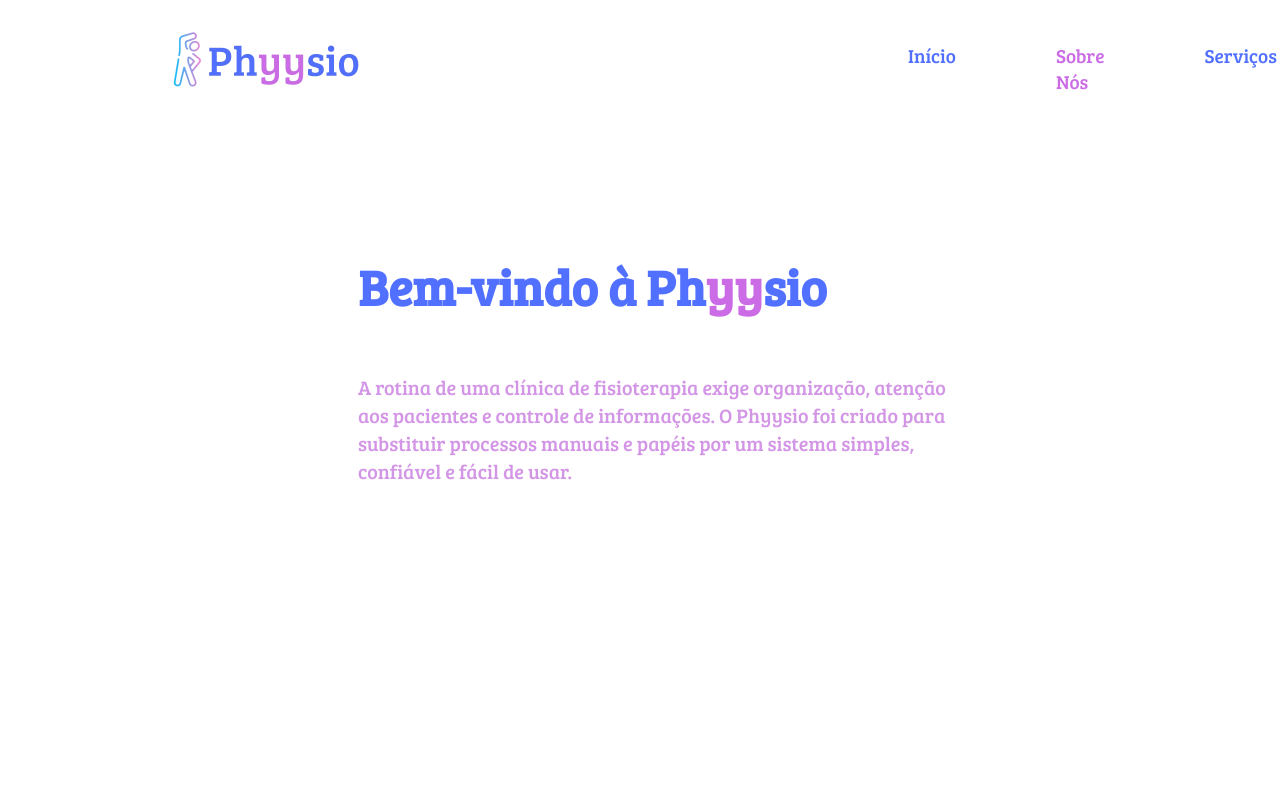
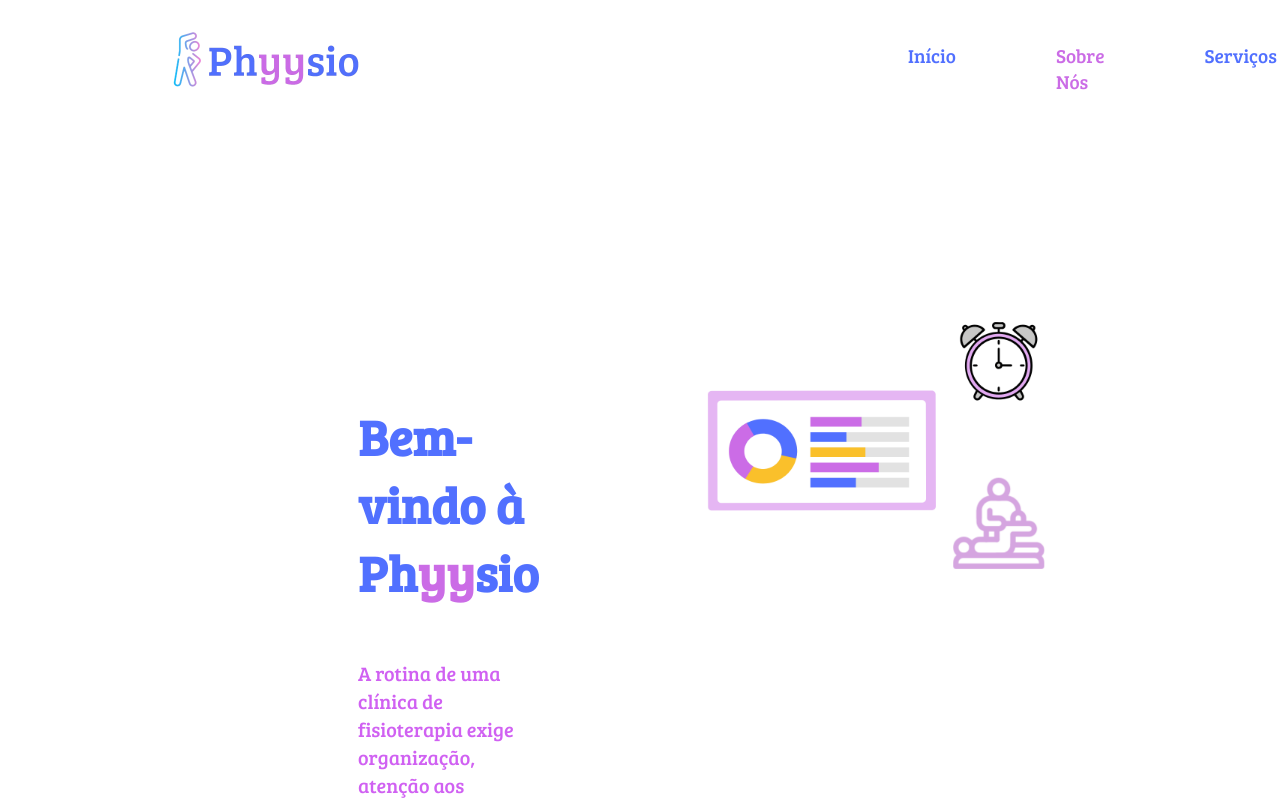
Before and after one commit to vicentejuniordev/Phyysio, a React (Vite) app in the folder phyysio-frontend/: page / in a window 1280 px wide. Shown: the top 800 px of the page. Built offline with nearby package versions, Linux system fonts and the light colour scheme.

Commit message:
feat add `text-home` component

```diff
--- a/phyysio-frontend/src/components/Text-Home/TextHome.css
+++ b/phyysio-frontend/src/components/Text-Home/TextHome.css
@@ -1,4 +1,13 @@
 @import '../../styles/global.css';
+
+.text-home-container {
+    display: flex;
+    flex-direction: row;
+    align-items: center;
+    justify-content: space-between;
+    margin-right: 300;
+
+}
 
 .text-home{
     display: flex;
@@ -21,7 +30,7 @@
 
 .text-simple{
     font-size: 20px;
-    color: #d395e5;
+    color: #d061f2;
     font-weight: lighter;
     font-style: normal;
 }
@@ -30,3 +39,10 @@
 .highlight {
   color: #cb6ce6;
 }
+
+.home-image {
+  width: 750px;
+  height: 750px;
+  margin-bottom: 450px;
+
+}
--- a/phyysio-frontend/src/components/Text-Home/TextHome.jsx
+++ b/phyysio-frontend/src/components/Text-Home/TextHome.jsx
@@ -1,9 +1,11 @@
 import "./TextHome.css";
+import image from "../../assets/img/home-image.png";
 
 function TextHome() {
   return (
     <>
-      <div className="text-home">
+      <div className="text-home-container">
+        <div className="text-home">
         <h1 className="title">Bem-vindo à Ph<span className="highlight">yy</span>sio</h1>
         <p className="text-simple">
           A rotina de uma clínica de fisioterapia exige organização, atenção aos
@@ -12,6 +14,8 @@ function TextHome() {
           confiável e fácil de usar.
         </p>
       </div>
+      <img src={image} className="home-image" alt="Imagem de boas-vindas" />
+      </div>
     </>
   );
 }
```
Also changed, not shown: phyysio-frontend/src/assets/img/home-image.png (added).
